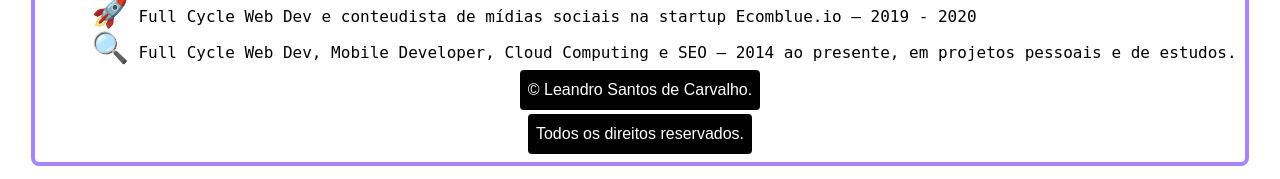
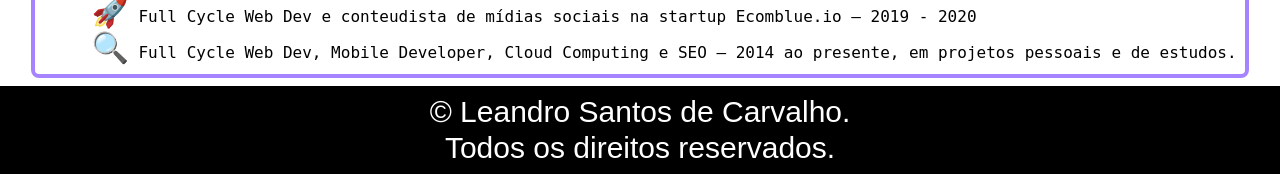
Before and after one commit to LeandroCGMS/crud-nextjs, a Next.js app: page / in a window 1280 px wide. Shown: the part 1306-1485 px from the top of the page. Built offline with nearby package versions, Linux system fonts and the light colour scheme; no server answers; what react-google-recaptcha-v3 would draw is missing.

Commit message:
Mensagem automática do script "enviar" em 27/08/2026, às 21:08:10

```diff
--- /dev/null
+++ b/app/components/screens/FooterComponent.js
@@ -0,0 +1,18 @@
+import { useEffect, useRef, useState, useId } from "react";
+// import { GoogleReCaptchaProvider, useGoogleReCaptcha } from 'react-google-recaptcha-v3';
+import { useRouter } from "next/navigation";
+import styles from './page.module.css';
+
+export default function FooterComponent({currentYearOnline}) {
+
+    return (
+        <div className={`${styles.footer} w-full flex flex-col text-white bg-black justify-center items-center m-2 p-2`}>
+            <h1 className={`text-3xl text-center`}>
+                © {currentYearOnline} Leandro Santos de Carvalho.
+            </h1>
+            <h1 className={`text-3xl text-center`}>
+                Todos os direitos reservados.
+            </h1>
+        </div>
+    )
+}
--- /dev/null
+++ b/app/components/screens/HeadComponent.js
@@ -0,0 +1,4 @@
+import { useEffect, useRef, useState, useId } from "react";
+// import { GoogleReCaptchaProvider, useGoogleReCaptcha } from 'react-google-recaptcha-v3';
+import ReCaptchaProvider from './GoogleRecaptchaProvider'
+import { useRouter } from "next/navigation";
--- a/app/components/screens/HomeScreen.js
+++ b/app/components/screens/HomeScreen.js
@@ -17,6 +17,7 @@ import meuLogo from '@/assets/images/my-logo.jpg'; // ou da pasta de assets
 import { TbDeviceMobileCode } from 'react-icons/tb';
 import Link from 'next/link';
 import { getCurrentYear } from '../utils/functions'
+import FooterComponent from './FooterComponent'
 
 export default function HomeScreen() {
     const router = useRouter()
@@ -146,13 +147,8 @@ export default function HomeScreen() {
                         <p className={styles.p}><span className={`text-3xl`}>🚀</span> Full Cycle Web Dev e conteudista de mídias sociais na startup Ecomblue.io — 2019 - 2020</p>
                         <p className={styles.p}><span className={`text-3xl`}>🔍</span> Full Cycle Web Dev, Mobile Developer, Cloud Computing e SEO — 2014 ao presente, em projetos pessoais e de estudos.</p>
                     </div>
-                    <h1 className={`bg-black text-white p-2 rounded-sm mb-1 mt-1`}>
-                        © {currentYearOnline} Leandro Santos de Carvalho.
-                    </h1>
-                    <h1 className={`bg-black text-white p-2 rounded-sm`}>
-                        Todos os direitos reservados.
-                    </h1>
                 </div>
+                    <FooterComponent currentYearOnline={currentYearOnline}/>
                 {showAdvise && <div id={divLocalStorage} className={`${styles.divLocalStorage} fixed`}>
                     <div className={styles.right}>
                         <div className={`${styles.buttonClose} transition-all duration-150 active:scale-95 active:shadow-inner cursor-pointer`}
--- a/app/components/screens/page.module.css
+++ b/app/components/screens/page.module.css
@@ -71,6 +71,7 @@
     align-items: center;
     border: 2px solid rgb(47, 1, 32);
 }
+
 .rounded {
     border-radius: 100%;
     border: 2px solid white;
@@ -78,6 +79,7 @@
     background-color: black;
     overflow: hidden;
 }
+
 .logoFull {
     display: flex;
     justify-content: center;
@@ -86,7 +88,12 @@
     width: 80%;
     height: 80%;
 }
+
 .p {
     text-indent: 3em;
     font-family: mono;
 }
+
+.footer {
+    bottom: 0;
+}
```
